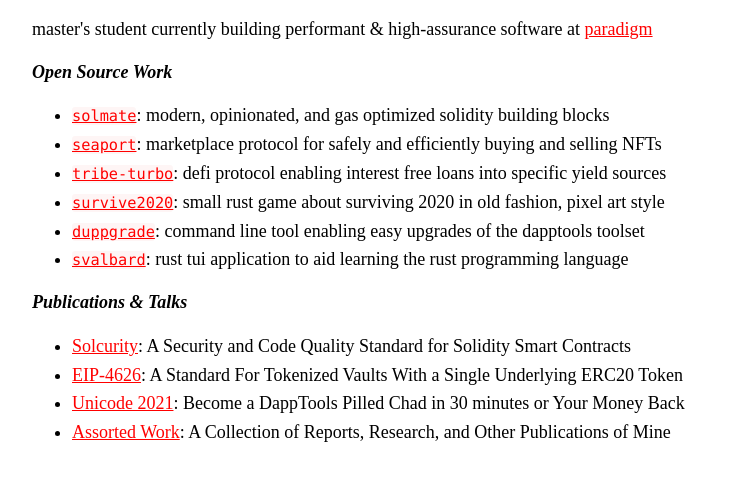
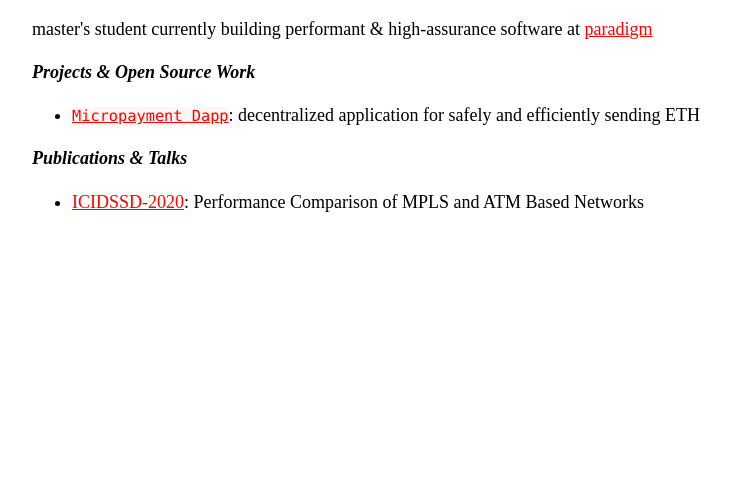
Before and after one commit to 0xAdnan/site, a plain HTML site: page index.html in a window 1280 px wide. Shown: the part 189-670 px from the top of the page, without its empty margins (258-989 px from the left). Drawn offline with Linux system fonts and the light colour scheme.

Commit message:
Update index.html

```diff
--- a/index.html
+++ b/index.html
@@ -32,35 +32,20 @@
                 href="https://paradigm.xyz">paradigm</a></p>
 
         <div>
-            <h2>Open Source Work</h2>
+            <h2>Projects & Open Source Work</h2>
             <div>
                 <ul>
-                    <li><a href="https://github.com/rari-capital/solmate/"><code>solmate</code></a>: modern,
-                        opinionated, and gas optimized solidity building blocks</li>
-                    <li><a href="https://github.com/ProjectOpenSea/seaport/"><code>seaport</code></a>: marketplace
-                        protocol for safely and efficiently buying and selling NFTs</li>
-                    <li><a href="https://github.com/fei-protocol/tribe-turbo/"><code>tribe-turbo</code></a>: defi
-                        protocol enabling interest free loans into specific yield sources</li>
-                    <li><a href="https://github.com/0xAdnan/survive2020/"><code>survive2020</code></a>: small
-                        rust game about surviving 2020 in old fashion, pixel art style</li>
-                    <li><a href="https://github.com/rari-capital/duppgrade/"><code>duppgrade</code></a>: command line
-                        tool enabling easy upgrades of the dapptools toolset</li>
-                    <li><a href="https://github.com/0xAdnan/svalbard/"><code>svalbard</code></a>: rust tui
-                        application to aid learning the rust programming language</li>
+                    <li><a href="https://github.com/rari-capital/solmate/"><code>Micropayment Dapp</code></a>:
+                        decentralized
+                        application for safely and efficiently sending ETH</li>
                 </ul>
             </div>
 
             <h2>Publications & Talks</h2>
             <div>
                 <ul>
-                    <li><a href="https://github.com/rari-capital/solcurity/">Solcurity</a>: A Security and Code Quality
-                        Standard for Solidity Smart Contracts</li>
-                    <li><a href="https://eips.ethereum.org/EIPS/eip-4626">EIP-4626</a>: A Standard For Tokenized Vaults
-                        With a Single Underlying ERC20 Token</li>
-                    <li><a href="https://www.youtube.com/watch?v=N9pJ9JieX10">Unicode 2021</a>: Become a DappTools
-                        Pilled Chad in 30 minutes or Your Money Back</li>
-                    <li><a href="https://github.com/0xAdnan/publications">Assorted Work</a>: A Collection of
-                        Reports, Research, and Other Publications of Mine</li>
+                    <li><a href="https://eudl.eu/doi/10.4108/eai.27-2-2020.2303140">ICIDSSD-2020</a>: Performance
+                        Comparison of MPLS and ATM Based Networks</li>
                 </ul>
             </div>
         </div>
```
